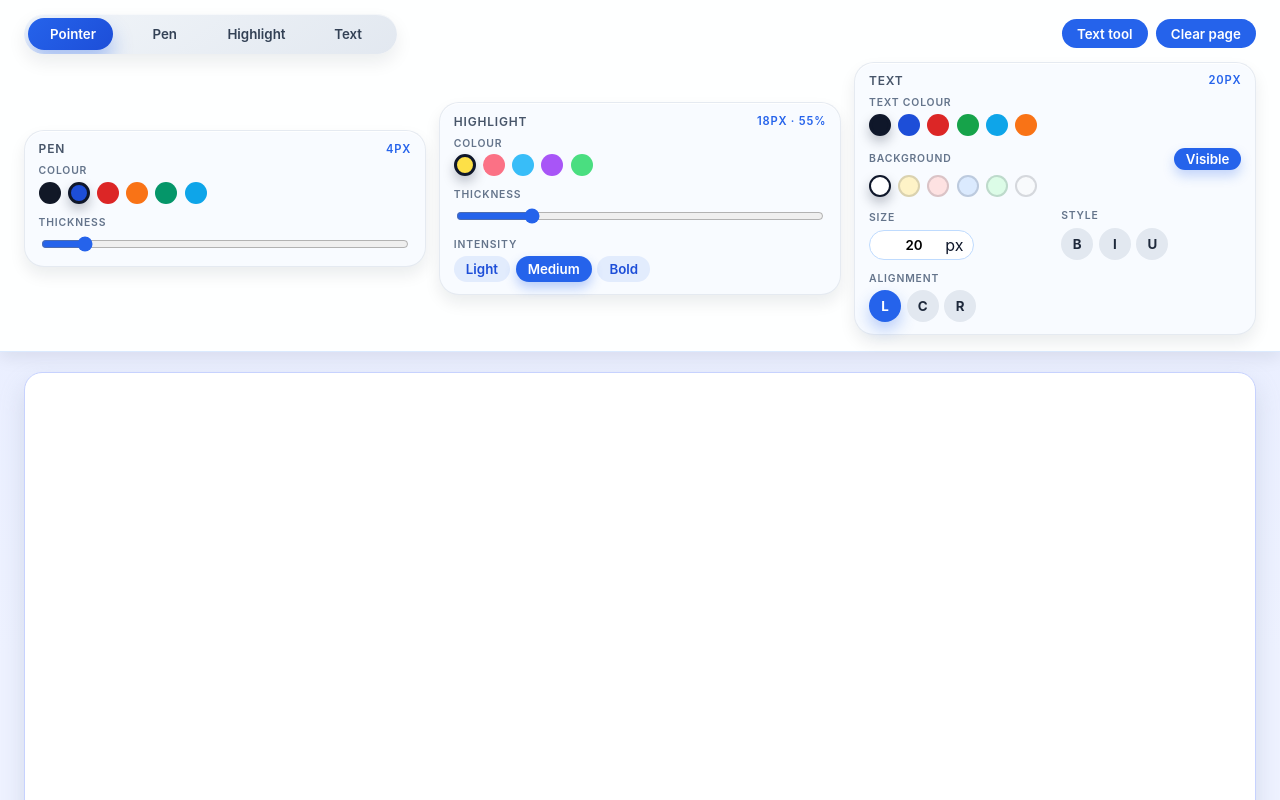
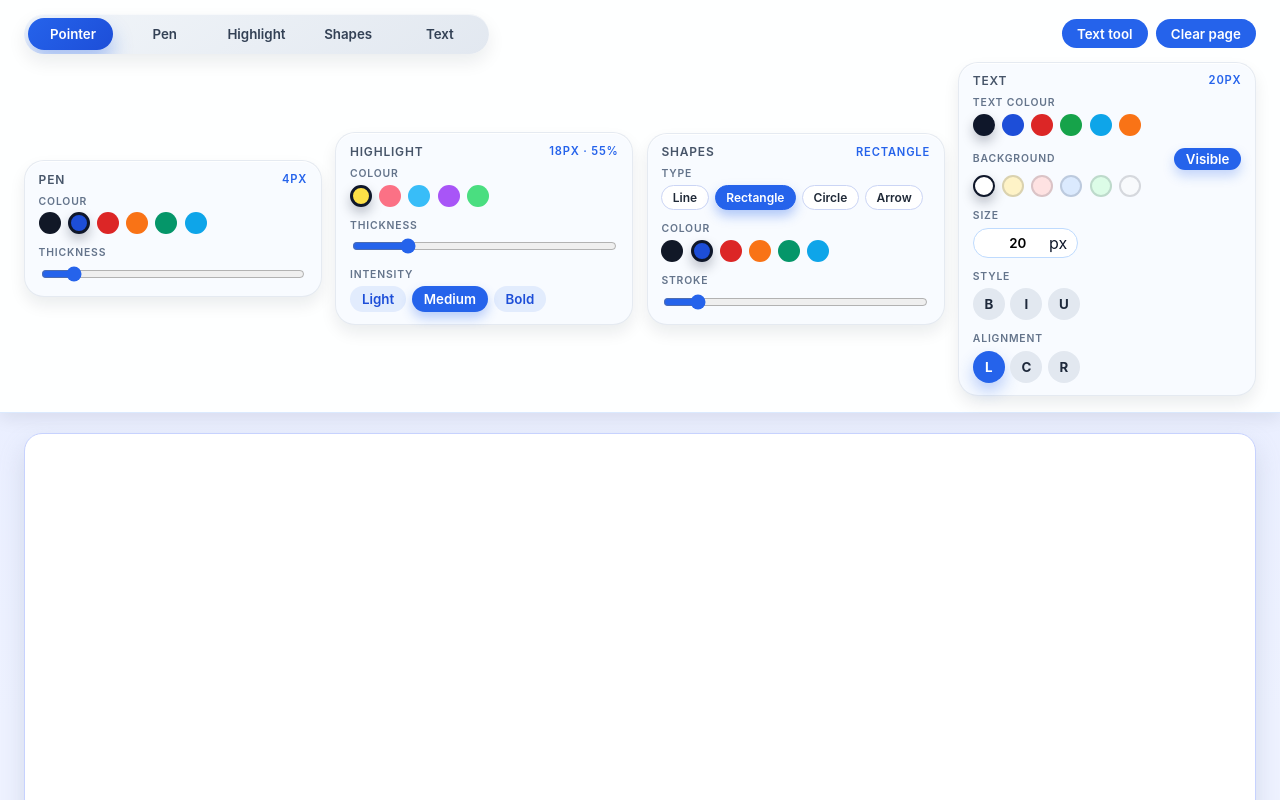
Before and after one commit to Artsadthavud/semivibe-pdf-editor, a React (Vite) app: page / in a window 1280 px wide. Shown: the top 800 px of the page. Built offline with nearby package versions, Linux system fonts and the light colour scheme.

Commit message:
feat: add shape drawing functionality with shape selection and styling options

```diff
--- a/src/App.tsx
+++ b/src/App.tsx
@@ -1,7 +1,7 @@
 import { useMemo, useState } from 'react';
 import clsx from 'clsx';
 import Canvas from './Canvas';
-import type { Page, Stroke, TextItem, ToolType } from './types';
+import type { Page, Shape, ShapeType, Stroke, TextItem, ToolType } from './types';
 
 type TextDefaults = {
   color: string;
@@ -25,6 +25,12 @@ const HIGHLIGHT_OPACITIES = [
 ];
 const TEXT_COLORS = ['#0f172a', '#1d4ed8', '#dc2626', '#16a34a', '#0ea5e9', '#f97316'];
 const TEXT_BG_COLORS = ['#ffffff', '#fef3c7', '#fee2e2', '#dbeafe', '#dcfce7', '#f8fafc'];
+const SHAPE_TYPES: Array<{ id: ShapeType; label: string }> = [
+  { id: 'line', label: 'Line' },
+  { id: 'rectangle', label: 'Rectangle' },
+  { id: 'ellipse', label: 'Circle' },
+  { id: 'arrow', label: 'Arrow' }
+];
 
 const defaultText: TextDefaults = {
   color: '#0f172a',
@@ -48,6 +54,7 @@ const createPage = (index: number): Page => ({
   id: createId(),
   name: `Page ${index + 1}`,
   strokes: [],
+  shapes: [],
   texts: []
 });
 
@@ -72,6 +79,7 @@ const TOOL_META: Array<{ id: ToolType; label: string; hint: string }> = [
   { id: 'pointer', label: 'Pointer', hint: 'Pointer tool (Esc)' },
   { id: 'pen', label: 'Pen', hint: 'Pen tool (P)' },
   { id: 'highlighter', label: 'Highlight', hint: 'Highlighter (H)' },
+  { id: 'shape', label: 'Shapes', hint: 'Shapes (S)' },
   { id: 'text', label: 'Text', hint: 'Text tool (T)' }
 ];
 
@@ -85,6 +93,9 @@ const App = () => {
   const [highlightColor, setHighlightColor] = useState('#fde047');
   const [highlightWidth, setHighlightWidth] = useState(18);
   const [highlightOpacity, setHighlightOpacity] = useState(0.55);
+  const [shapeType, setShapeType] = useState<ShapeType>('rectangle');
+  const [shapeColor, setShapeColor] = useState('#1d4ed8');
+  const [shapeWidth, setShapeWidth] = useState(3);
   const [selectedTextId, setSelectedTextId] = useState<string | null>(null);
   const [textDefaults, setTextDefaults] = useState<TextDefaults>(defaultText);
 
@@ -98,6 +109,13 @@ const App = () => {
     updateActivePage((page) => ({
       ...page,
       strokes: [...page.strokes, stroke]
+    }));
+  };
+
+  const handleShapeComplete = (shape: Shape) => {
+    updateActivePage((page) => ({
+      ...page,
+      shapes: [...page.shapes, shape]
     }));
   };
 
@@ -213,6 +231,7 @@ const App = () => {
     updateActivePage((page) => ({
       ...page,
       strokes: [],
+      shapes: [],
       texts: []
     }));
     setSelectedTextId(null);
@@ -337,6 +356,57 @@ const App = () => {
                     </button>
                   ))}
                 </div>
+              </div>
+            </div>
+          </section>
+
+          <section className="control-card">
+            <div className="card-header">
+              <span className="card-label">Shapes</span>
+              <span className="card-value">{SHAPE_TYPES.find((shape) => shape.id === shapeType)?.label}</span>
+            </div>
+            <div className="card-body card-body--stacked">
+              <div className="setting-group">
+                <span className="setting-label">Type</span>
+                <div className="shape-buttons">
+                  {SHAPE_TYPES.map((shape) => (
+                    <button
+                      key={shape.id}
+                      type="button"
+                      className={clsx('shape-button', { active: shapeType === shape.id })}
+                      onClick={() => setShapeType(shape.id)}
+                    >
+                      {shape.label}
+                    </button>
+                  ))}
+                </div>
+              </div>
+              <div className="setting-group">
+                <span className="setting-label">Colour</span>
+                <div className="swatches">
+                  {PEN_COLORS.map((color) => (
+                    <button
+                      key={color}
+                      type="button"
+                      className={clsx('swatch', { active: shapeColor === color })}
+                      style={{ backgroundColor: color }}
+                      onClick={() => setShapeColor(color)}
+                      aria-label={`Shape colour ${color}`}
+                    />
+                  ))}
+                </div>
+              </div>
+              <div className="setting-group">
+                <span className="setting-label">Stroke</span>
+                <input
+                  className="density-slider"
+                  type="range"
+                  min={1}
+                  max={20}
+                  value={shapeWidth}
+                  onChange={(event) => setShapeWidth(Number(event.target.value))}
+                  aria-label="Shape stroke width"
+                />
               </div>
             </div>
           </section>
@@ -469,8 +539,12 @@ const App = () => {
           highlighterColor={highlightColor}
           highlighterWidth={highlightWidth}
           highlightOpacity={highlightOpacity}
+          shapeType={shapeType}
+          shapeColor={shapeColor}
+          shapeWidth={shapeWidth}
           selectedTextId={selectedTextId}
           onStrokeEnd={handleStrokeEnd}
+          onShapeComplete={handleShapeComplete}
           onTextChange={handleTextChange}
           onTextCreate={handleTextCreate}
           onTextDelete={handleTextDelete}
--- a/src/Canvas.tsx
+++ b/src/Canvas.tsx
@@ -1,6 +1,6 @@
 import { useCallback, useEffect, useLayoutEffect, useRef, useState } from 'react';
 import clsx from 'clsx';
-import type { Page, Stroke, TextItem, ToolType } from './types';
+import type { Page, Shape, ShapeType, Stroke, TextItem, ToolType } from './types';
 
 type CanvasProps = {
   page: Page;
@@ -10,8 +10,12 @@ type CanvasProps = {
   highlighterColor: string;
   highlighterWidth: number;
   highlightOpacity: number;
+  shapeType: ShapeType;
+  shapeColor: string;
+  shapeWidth: number;
   selectedTextId: string | null;
   onStrokeEnd: (stroke: Stroke) => void;
+  onShapeComplete: (shape: Shape) => void;
   onTextChange: (id: string, changes: Partial<TextItem>) => void;
   onTextCreate: (x: number, y: number) => void;
   onTextDelete: (id: string) => void;
@@ -47,8 +51,12 @@ const Canvas = ({
   highlighterColor,
   highlighterWidth,
   highlightOpacity,
+  shapeType,
+  shapeColor,
+  shapeWidth,
   selectedTextId,
   onStrokeEnd,
+  onShapeComplete,
   onTextChange,
   onTextCreate,
   onTextDelete,
@@ -58,6 +66,7 @@ const Canvas = ({
   const canvasRef = useRef<HTMLCanvasElement>(null);
   const [size, setSize] = useState({ width: 0, height: 0 });
   const strokeDraft = useRef<Stroke | null>(null);
+  const shapeDraft = useRef<Shape | null>(null);
   const dragState = useRef<DragState | null>(null);
 
   const drawStroke = useCallback(
@@ -81,25 +90,92 @@ const Canvas = ({
     [highlightOpacity]
   );
 
+  const drawShape = useCallback((ctx: CanvasRenderingContext2D, shape: Shape) => {
+    const { start, end, stroke, strokeWidth, type } = shape;
+    ctx.save();
+    ctx.strokeStyle = stroke;
+    ctx.lineWidth = strokeWidth;
+    ctx.lineJoin = 'round';
+    ctx.lineCap = 'round';
+
+    switch (type) {
+      case 'line': {
+        ctx.beginPath();
+        ctx.moveTo(start.x, start.y);
+        ctx.lineTo(end.x, end.y);
+        ctx.stroke();
+        break;
+      }
+      case 'arrow': {
+        const angle = Math.atan2(end.y - start.y, end.x - start.x);
+        const headLength = 12 + strokeWidth * 1.5;
+        ctx.beginPath();
+        ctx.moveTo(start.x, start.y);
+        ctx.lineTo(end.x, end.y);
+        ctx.stroke();
+        ctx.beginPath();
+        ctx.moveTo(end.x, end.y);
+        ctx.lineTo(
+          end.x - headLength * Math.cos(angle - Math.PI / 6),
+          end.y - headLength * Math.sin(angle - Math.PI / 6)
+        );
+        ctx.moveTo(end.x, end.y);
+        ctx.lineTo(
+          end.x - headLength * Math.cos(angle + Math.PI / 6),
+          end.y - headLength * Math.sin(angle + Math.PI / 6)
+        );
+        ctx.stroke();
+        break;
+      }
+      case 'rectangle': {
+        const x = Math.min(start.x, end.x);
+        const y = Math.min(start.y, end.y);
+        const width = Math.abs(end.x - start.x);
+        const height = Math.abs(end.y - start.y);
+        ctx.strokeRect(x, y, width, height);
+        break;
+      }
+      case 'ellipse': {
+        const radiusX = Math.abs(end.x - start.x) / 2;
+        const radiusY = Math.abs(end.y - start.y) / 2;
+        const centerX = (start.x + end.x) / 2;
+        const centerY = (start.y + end.y) / 2;
+        ctx.beginPath();
+        ctx.ellipse(centerX, centerY, Math.max(radiusX, 1), Math.max(radiusY, 1), 0, 0, Math.PI * 2);
+        ctx.stroke();
+        break;
+      }
+      default:
+        break;
+    }
+    ctx.restore();
+  }, []);
+
   const redraw = useCallback(
-    (preview?: Stroke | null) => {
+    (preview?: { stroke?: Stroke | null; shape?: Shape | null }) => {
       const canvas = canvasRef.current;
       const ctx = canvas?.getContext('2d');
       if (!canvas || !ctx) return;
       ctx.setTransform(1, 0, 0, 1, 0, 0);
       ctx.clearRect(0, 0, canvas.width, canvas.height);
       ctx.scale(deviceRatio, deviceRatio);
+
       page.strokes.forEach((stroke) => drawStroke(ctx, stroke));
-      if (preview) {
-        drawStroke(ctx, preview);
+      page.shapes.forEach((shape) => drawShape(ctx, shape));
+
+      if (preview?.stroke) {
+        drawStroke(ctx, preview.stroke);
+      }
+      if (preview?.shape) {
+        drawShape(ctx, preview.shape);
       }
     },
-    [drawStroke, page.strokes]
+    [drawShape, drawStroke, page.shapes, page.strokes]
   );
 
   useEffect(() => {
     redraw();
-  }, [page.strokes, redraw]);
+  }, [page.shapes, page.strokes, redraw]);
 
   useEffect(() => {
     const container = containerRef.current;
@@ -131,10 +207,25 @@ const Canvas = ({
     redraw();
   }, [onStrokeEnd, redraw]);
 
+  const finishShape = useCallback(() => {
+    if (shapeDraft.current) {
+      const { start, end } = shapeDraft.current;
+      if (start.x !== end.x || start.y !== end.y) {
+        onShapeComplete(shapeDraft.current);
+      }
+    }
+    shapeDraft.current = null;
+    redraw();
+  }, [onShapeComplete, redraw]);
+
   useEffect(() => {
-    window.addEventListener('pointerup', finishStroke);
-    return () => window.removeEventListener('pointerup', finishStroke);
-  }, [finishStroke]);
+    const handleUp = () => {
+      finishStroke();
+      finishShape();
+    };
+    window.addEventListener('pointerup', handleUp);
+    return () => window.removeEventListener('pointerup', handleUp);
+  }, [finishShape, finishStroke]);
 
   const handlePointerDown = (event: React.PointerEvent<HTMLCanvasElement>) => {
     const canvas = canvasRef.current;
@@ -152,6 +243,19 @@ const Canvas = ({
       return;
     }
 
+    if (tool === 'shape') {
+      shapeDraft.current = {
+        id: createId(),
+        type: shapeType,
+        stroke: shapeColor,
+        strokeWidth: shapeWidth,
+        start: { x, y },
+        end: { x, y }
+      };
+      redraw({ shape: shapeDraft.current });
+      return;
+    }
+
     const strokeColor = tool === 'highlighter' ? highlighterColor : penColor;
     const strokeWidth = tool === 'highlighter' ? highlighterWidth : penWidth;
     const newStroke: Stroke = {
@@ -163,19 +267,29 @@ const Canvas = ({
       opacity: tool === 'highlighter' ? highlightOpacity : undefined
     };
     strokeDraft.current = newStroke;
-    redraw(newStroke);
+    redraw({ stroke: newStroke });
   };
 
   const handlePointerMove = (event: React.PointerEvent<HTMLCanvasElement>) => {
-    if (!strokeDraft.current) return;
     const canvas = canvasRef.current;
     if (!canvas) return;
     const rect = canvas.getBoundingClientRect();
+
+    if (shapeDraft.current) {
+      shapeDraft.current = {
+        ...shapeDraft.current,
+        end: { x: event.clientX - rect.left, y: event.clientY - rect.top }
+      };
+      redraw({ shape: shapeDraft.current });
+      return;
+    }
+
+    if (!strokeDraft.current) return;
     strokeDraft.current.points.push({
       x: event.clientX - rect.left,
       y: event.clientY - rect.top
     });
-    redraw(strokeDraft.current);
+    redraw({ stroke: strokeDraft.current });
   };
 
   const handleCanvasClick = () => {
@@ -349,12 +463,7 @@ const TextBox = ({ item, selected, tool, onSelect, onChange, onDelete, onDrag, o
       />
       {selected ? (
         <div className="text-box__toolbar">
-          <button
-            type="button"
-            className="text-box__toolbar-btn"
-            onClick={onDelete}
-            aria-label="Remove text"
-          >
+          <button type="button" className="text-box__toolbar-btn" onClick={onDelete} aria-label="Remove text">
             🗑
           </button>
           <div
--- a/src/styles.css
+++ b/src/styles.css
@@ -526,6 +526,35 @@ input {
   box-shadow: 0 6px 12px rgba(37, 99, 235, 0.3);
 }
 
+.shape-buttons {
+  display: flex;
+  flex-wrap: wrap;
+  gap: 0.4rem;
+}
+
+.shape-button {
+  border: 1px solid #cbd5f5;
+  background: white;
+  color: #1f2937;
+  padding: 0.25rem 0.65rem;
+  border-radius: 999px;
+  font-size: 0.75rem;
+  font-weight: 600;
+  cursor: pointer;
+  transition: background 0.15s ease, color 0.15s ease, transform 0.15s ease;
+}
+
+.shape-button:hover {
+  transform: translateY(-1px);
+}
+
+.shape-button.active {
+  background: #2563eb;
+  color: white;
+  border-color: #2563eb;
+  box-shadow: 0 6px 12px rgba(37, 99, 235, 0.35);
+}
+
 .toggle-pill {
   border: none;
   border-radius: 999px;
```
Also changed, not shown: src/types.ts (+13 -1 lines).
